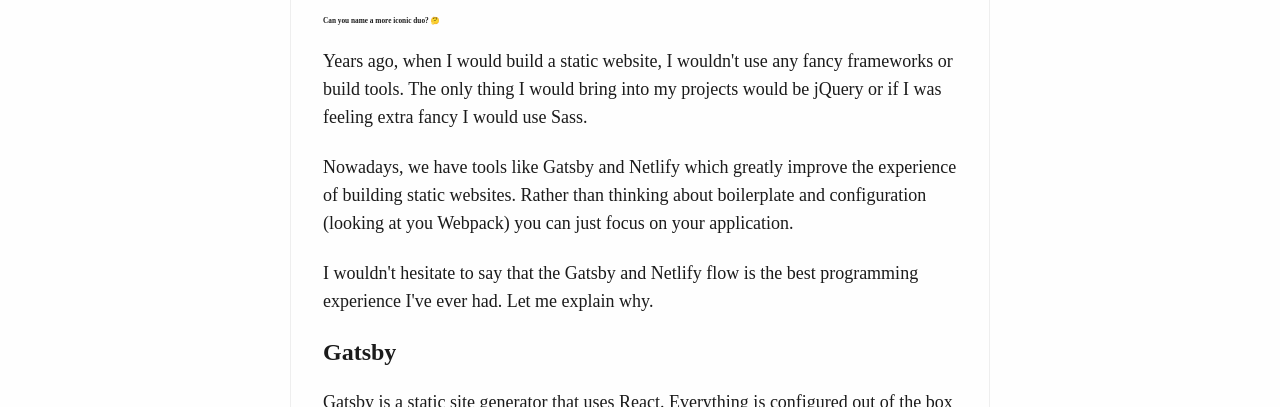
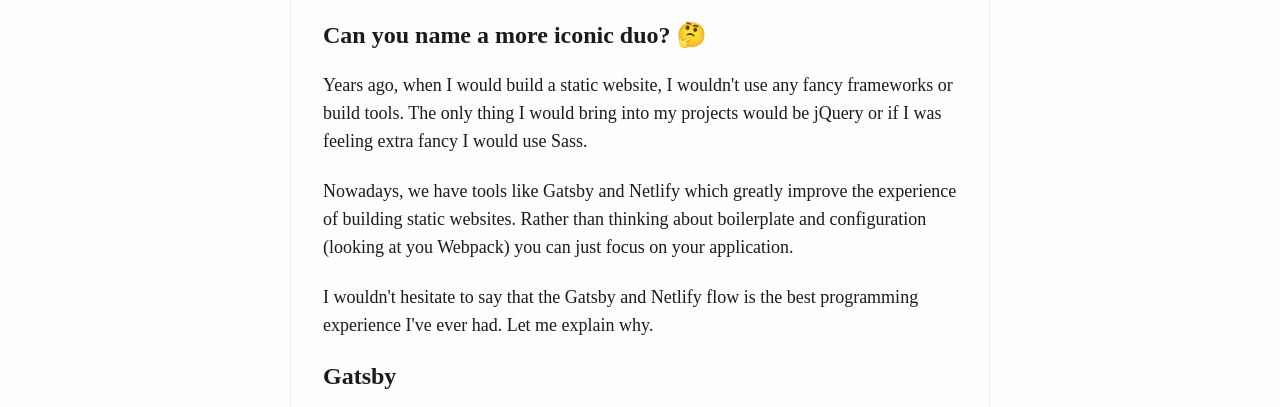
Before and after one commit to pavsidhu/pavsidhu.com, a Gatsby site: page /blog/2018-05-28-how-i-built-my-blog-using-gatsby-and-netlify/ in a window 1280 px wide. Shown: the part 693-1100 px from the top of the page. Built offline with nearby package versions, Linux system fonts and the light colour scheme; Gatsby itself is replaced by a stand-in of ours; some packages are replaced by stand-ins of ours; a small style sheet from the web is missing; a web font is replaced by a local one.

Commit message:
Fix accidental h1 in gatsby and netlify blog post

```diff
--- a/content/blog/2018-05-28-how-i-built-my-blog-using-gatsby-and-netlify.mdx
+++ b/content/blog/2018-05-28-how-i-built-my-blog-using-gatsby-and-netlify.mdx
@@ -5,7 +5,7 @@ coverImage: ../../static/images/macbook-at-desk-2.jpg
 coverImageAlt: Macbook on a desk
 ---
 
-# Can you name a more iconic duo? 🤔
+## Can you name a more iconic duo? 🤔
 
 Years ago, when I would build a static website, I wouldn't use any fancy frameworks or build tools. The only thing I would bring into my projects would be jQuery or if I was feeling extra fancy I would use Sass.
 
```
